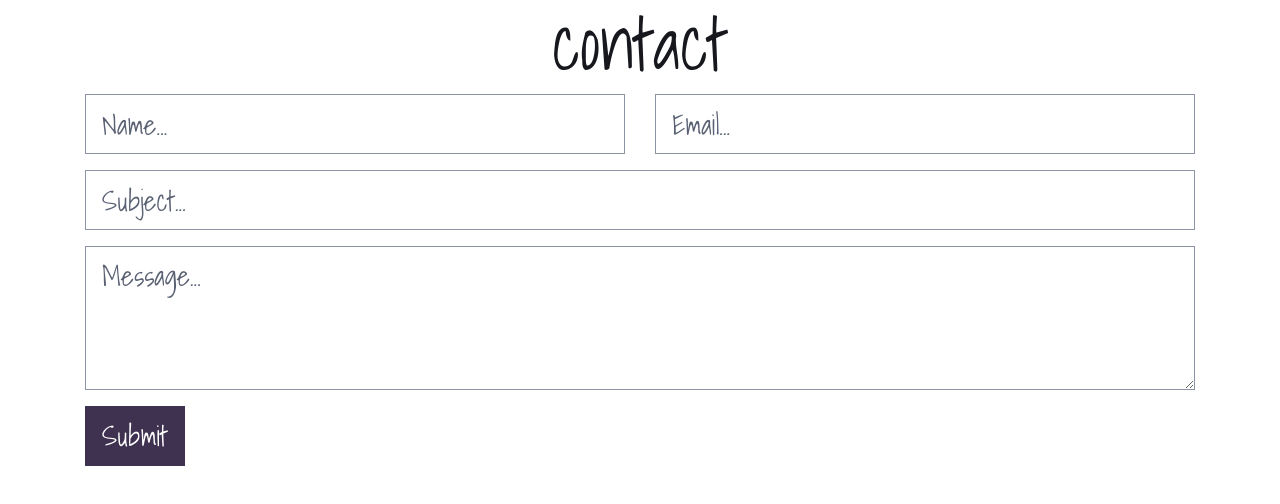
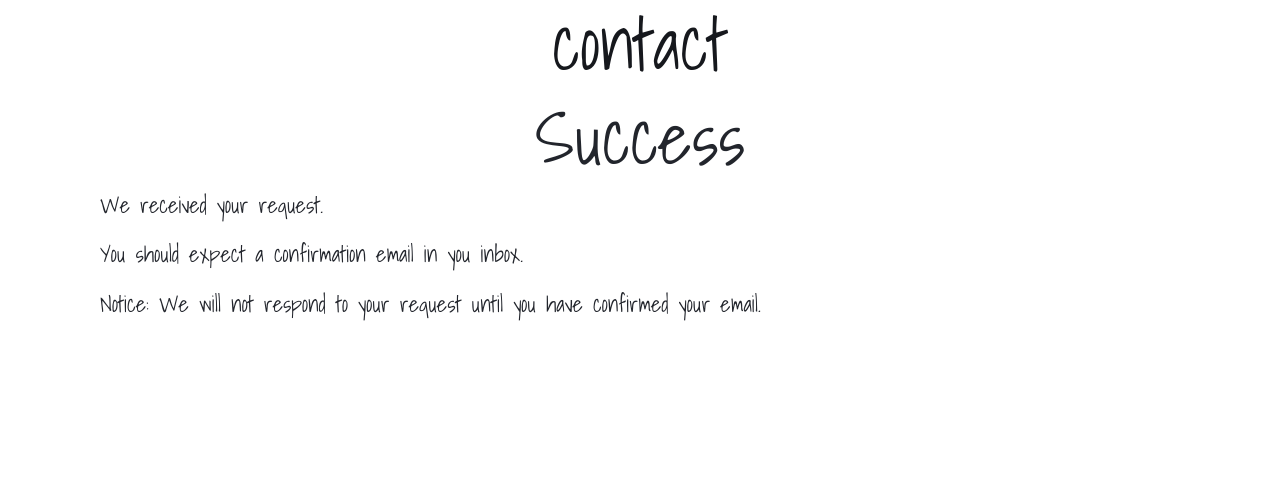
Before and after one commit to aaronshivers/contact, a React app: page / in a window 1280 px wide. Shown: the top 504 px of the page. Built offline with nearby package versions, Linux system fonts and the light colour scheme.

Commit message:
changed return operator condition

```diff
--- a/src/components/ContactForm.js
+++ b/src/components/ContactForm.js
@@ -28,7 +28,7 @@ const ContactForm = () => {
   return (
     <div>
       {
-        data.length === 0 ?
+        validated ?
 
       <Form noValidate validated={ validated } onSubmit={ handleSubmit }>
         <Row>
```
